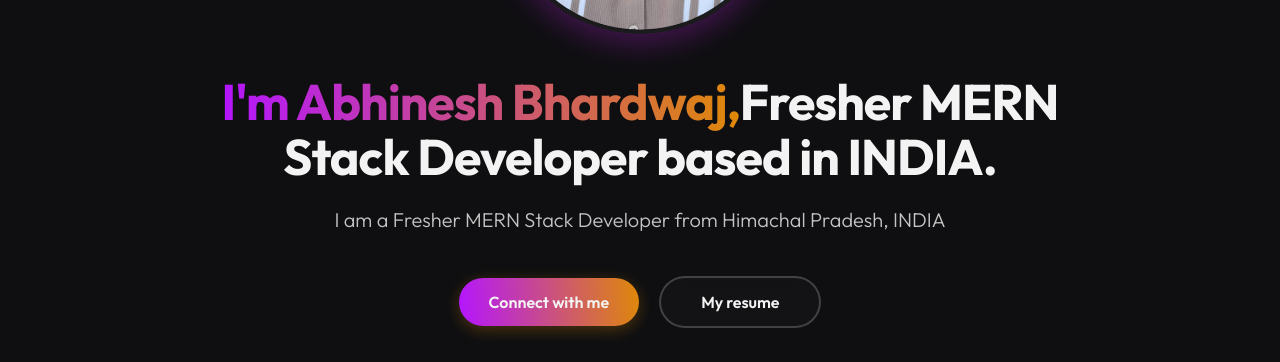
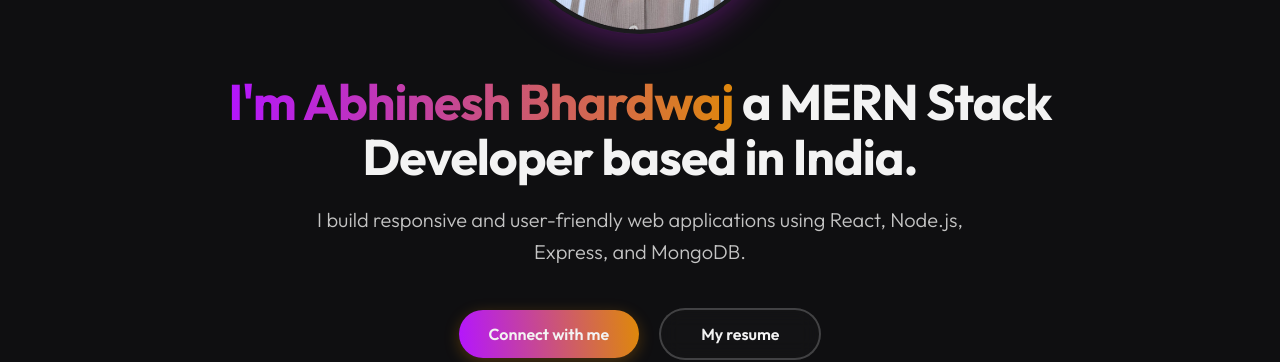
Before and after one commit to abhibhardwaj0550-star/portfolio, a React (Vite) app: page / in a window 1280 px wide. Shown: the part 393-755 px from the top of the page. Built offline with nearby package versions, Linux system fonts and the light colour scheme.

Commit message:
set the paragraphs

```diff
--- a/src/Components/Hero/Hero.jsx
+++ b/src/Components/Hero/Hero.jsx
@@ -8,8 +8,8 @@ const Hero = () => {
 
         <div id='home' className='hero'>
             <img src={profile_img} alt="" />
-            <h1><span>I'm Abhinesh Bhardwaj,</span>Fresher MERN Stack Developer based in INDIA.</h1>
-            <p> I am a Fresher MERN Stack Developer from Himachal Pradesh, INDIA </p>
+           <h1><span>I'm Abhinesh Bhardwaj </span> a MERN Stack Developer based in India.</h1>
+<p>I build responsive and user-friendly web applications using React, Node.js, Express, and MongoDB.</p>
             <div className="hero-action">
                 <div className="hero-connect"><AnchorLink className='anchor-link' offset={50} href='#contact'>Connect with me</AnchorLink> </div>
                 <div
```
